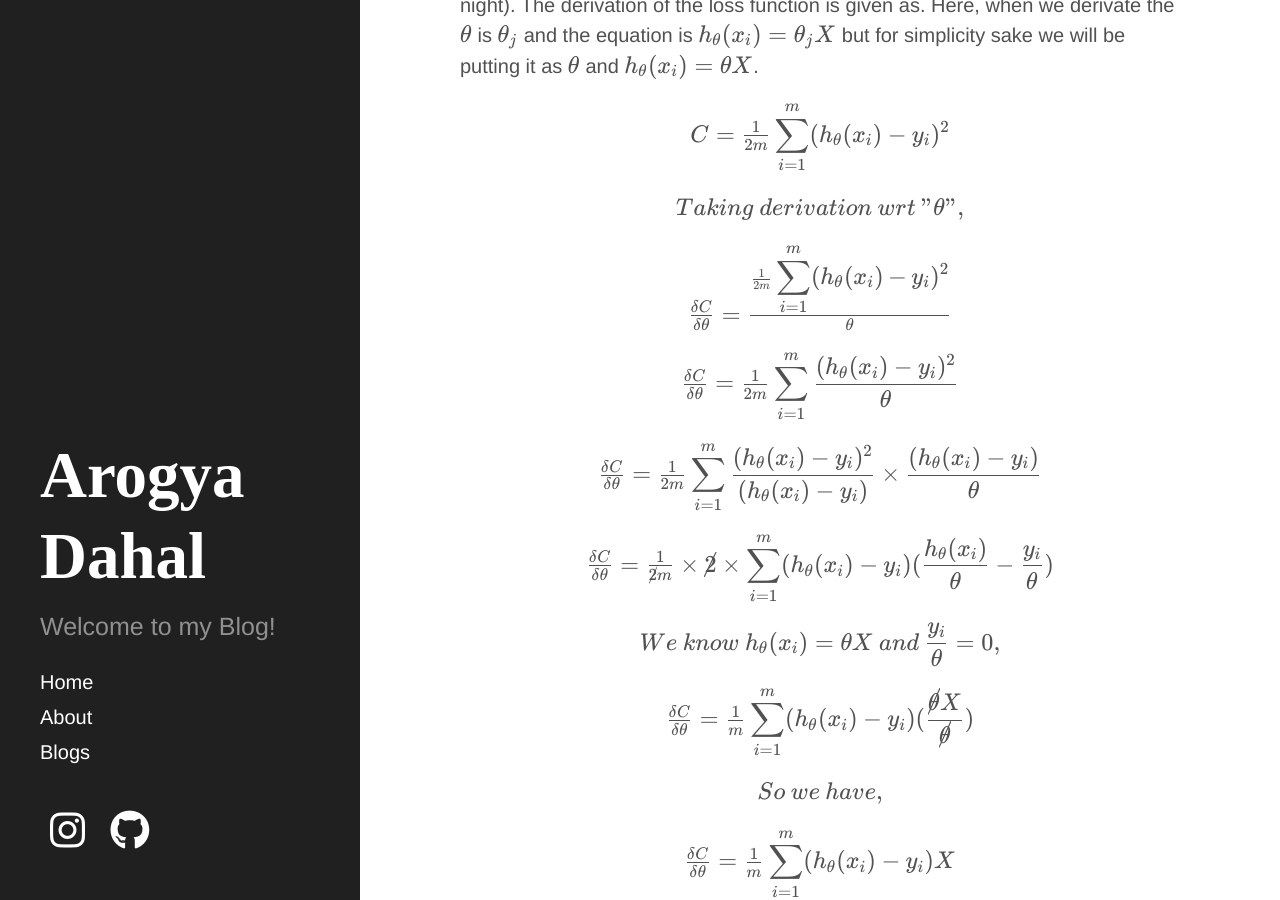
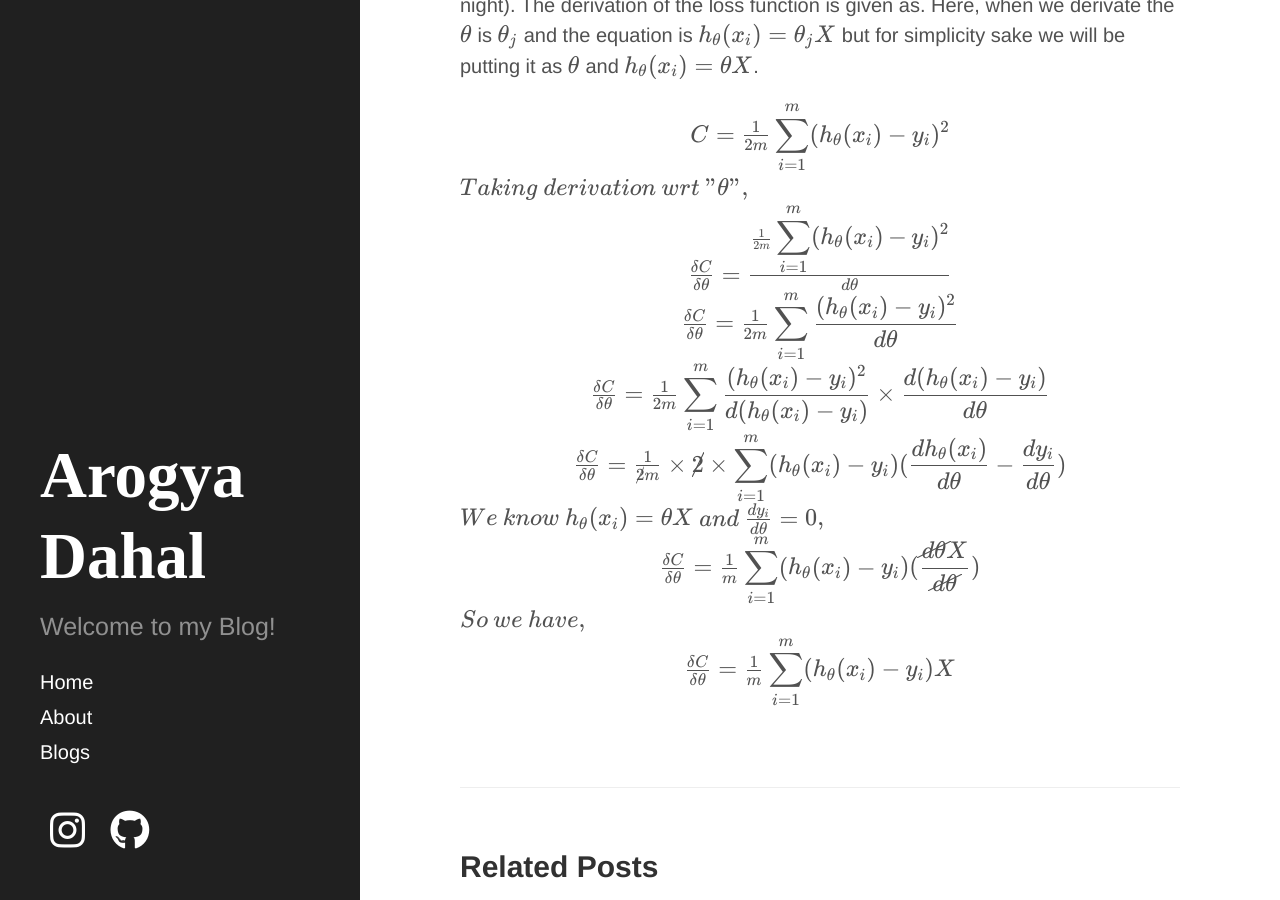
Before and after one commit to arogyad/arogyad.github.io, a Jekyll site: the page built from _posts/2021-07-05-Linear Reg.md, in a window 1280 px wide and 900 px high, scrolled down 6649 px. Built offline with Jekyll 4.4.1, drawn with Linux system fonts in a browser that asks for light colours; nearby versions of some CDN libraries; some web fonts are replaced.

```diff
--- a/_posts/2021-07-05-Linear Reg.md
+++ b/_posts/2021-07-05-Linear Reg.md
@@ -249,45 +249,36 @@ $$
 C = \frac{1}{2m}\displaystyle\sum_{i=1}^m(h_\theta\relax(x_i)-y_i)^2
 $$
 </span>
-
 $$
 Taking\> derivation\> wrt \> "\theta",
 $$
-
 <span style="display:table;margin:0 auto;">
 $$
-\frac{\delta C}{\delta \theta} = \frac{\frac{1}{2m}\displaystyle\sum_{i=1}^m(h_\theta\relax(x_i)-y_i)^2}{\theta}
+\frac{\delta C}{\delta \theta} = \frac{\frac{1}{2m}\displaystyle\sum_{i=1}^m(h_\theta\relax(x_i)-y_i)^2}{d\theta}
 $$
 </span>
-
 <span style="display:table;margin:0 auto;">
 $$
-\frac{\delta C}{\delta \theta} = \frac{1}{2m}\displaystyle\sum_{i=1}^m\frac{(h_\theta\relax(x_i)-y_i)^2}{\theta}
+\frac{\delta C}{\delta \theta} = \frac{1}{2m}\displaystyle\sum_{i=1}^m\frac{(h_\theta\relax(x_i)-y_i)^2}{d\theta}
 $$
 </span>
-
 <span style="display:table;margin:0 auto;">
 $$
-\frac{\delta C}{\delta \theta} = \frac{1}{2m}\displaystyle\sum_{i=1}^m\frac{(h_\theta\relax(x_i)-y_i)^2}{(h_\theta\relax(x_i)-y_i)}\times\frac{(h_\theta\relax(x_i)-y_i)}{\theta}
+\frac{\delta C}{\delta \theta} = \frac{1}{2m}\displaystyle\sum_{i=1}^m\frac{(h_\theta\relax(x_i)-y_i)^2}{d(h_\theta\relax(x_i)-y_i)}\times\frac{d(h_\theta\relax(x_i)-y_i)}{d\theta}
 $$
 </span>
-
 <span style="display:table;margin:0 auto;">
 $$
-\frac{\delta C}{\delta \theta} = \frac{1}{\cancel{2}m}\times\cancel{2}\times\displaystyle\sum_{i=1}^m(h_\theta\relax(x_i)-y_i) \lparen \frac{h_\theta\relax(x_i)}{\theta} - \frac{y_i}{\theta}\rparen
+\frac{\delta C}{\delta \theta} = \frac{1}{\cancel{2}m}\times\cancel{2}\times\displaystyle\sum_{i=1}^m(h_\theta\relax(x_i)-y_i) \lparen \frac{dh_\theta\relax(x_i)}{d\theta} - \frac{dy_i}{d\theta}\rparen
 $$
 </span>
-
-$$We \> know \> h_\theta\relax(x_i) = \theta X \> and \> \frac{y_i}{\theta} = 0,$$
-
+$$We \> know \> h_\theta\relax(x_i) = \theta X \> and \> \frac{dy_i}{d\theta} = 0,$$
 <span style="display:table;margin:0 auto;">
 $$
-\frac{\delta C}{\delta \theta} = \frac{1}{m}\displaystyle\sum_{i=1}^m(h_\theta\relax(x_i)-y_i)(\frac{\cancel{\theta} X}{\cancel{\theta}})
+\frac{\delta C}{\delta \theta} = \frac{1}{m}\displaystyle\sum_{i=1}^m(h_\theta\relax(x_i)-y_i)(\frac{\cancel{d\theta} X}{\cancel{d\theta}})
 $$
 </span>
-
 $$So \> we \> have,$$
-
 <span style="display:table;margin:0 auto;">
 $$
 \frac{\delta C}{\delta \theta} = \frac{1}{m}\displaystyle\sum_{i=1}^m(h_\theta\relax(x_i)-y_i)X
```
